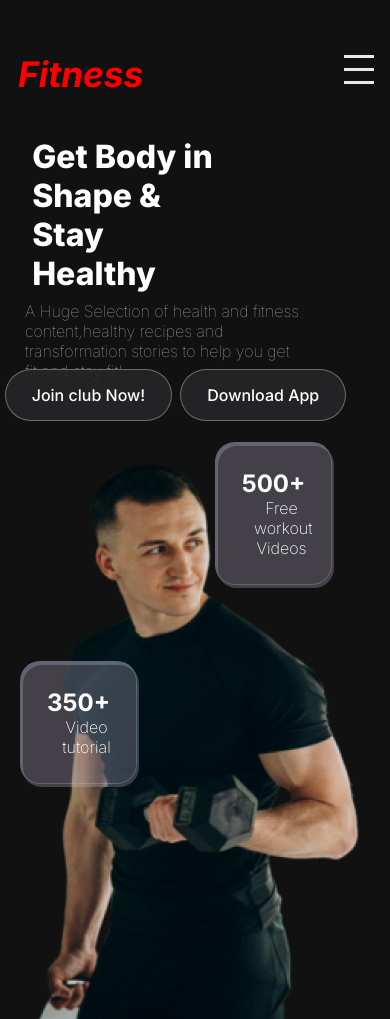
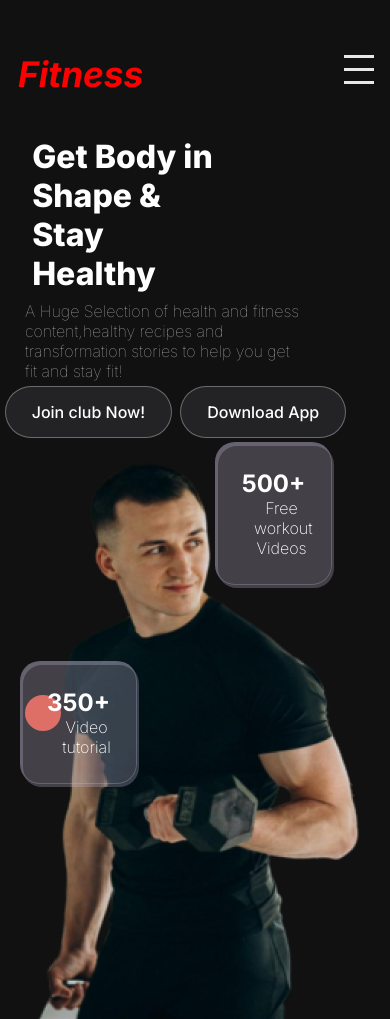
Before and after one commit to deshiwayne/second-assignment, a plain HTML site: page index.html in a window 390 px wide. Shown: the top 1019 px of the page. Drawn offline with Linux system fonts and the light colour scheme; a script that the page names is missing; a web font is replaced by a local one.

```diff
--- a/styles/responsive.css
+++ b/styles/responsive.css
@@ -52,7 +52,7 @@
     .btn-items {
         position: absolute;
         width: 100%;
-        top: 18%;
+        top: 20%;
         left: -5%;
         max-width: 800px;
         margin-top: 2rem;
@@ -110,8 +110,10 @@
         display: block;
         margin: 20px auto;
         position: absolute;
-        top: 202%;
+        top: 80%;
         left: 25px;
+        width: 36px ;
+        height: 36px;
     }
 
     .main-title {
@@ -312,6 +314,7 @@
         grid-template-columns: repeat(1, 1fr);
         grid-template-rows: repeat(1, 1fr);
         max-width: 800px;
+        margin-left: 4px;
     }
 
 
```
